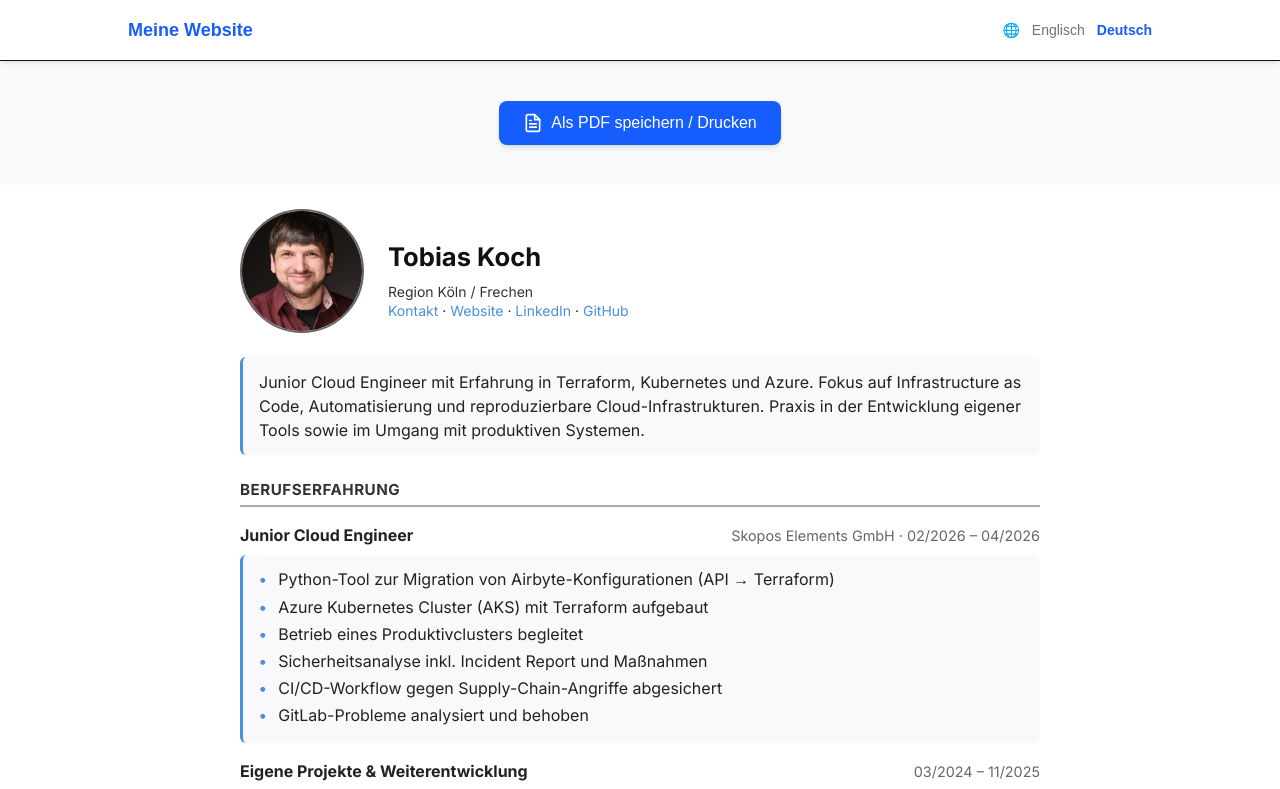
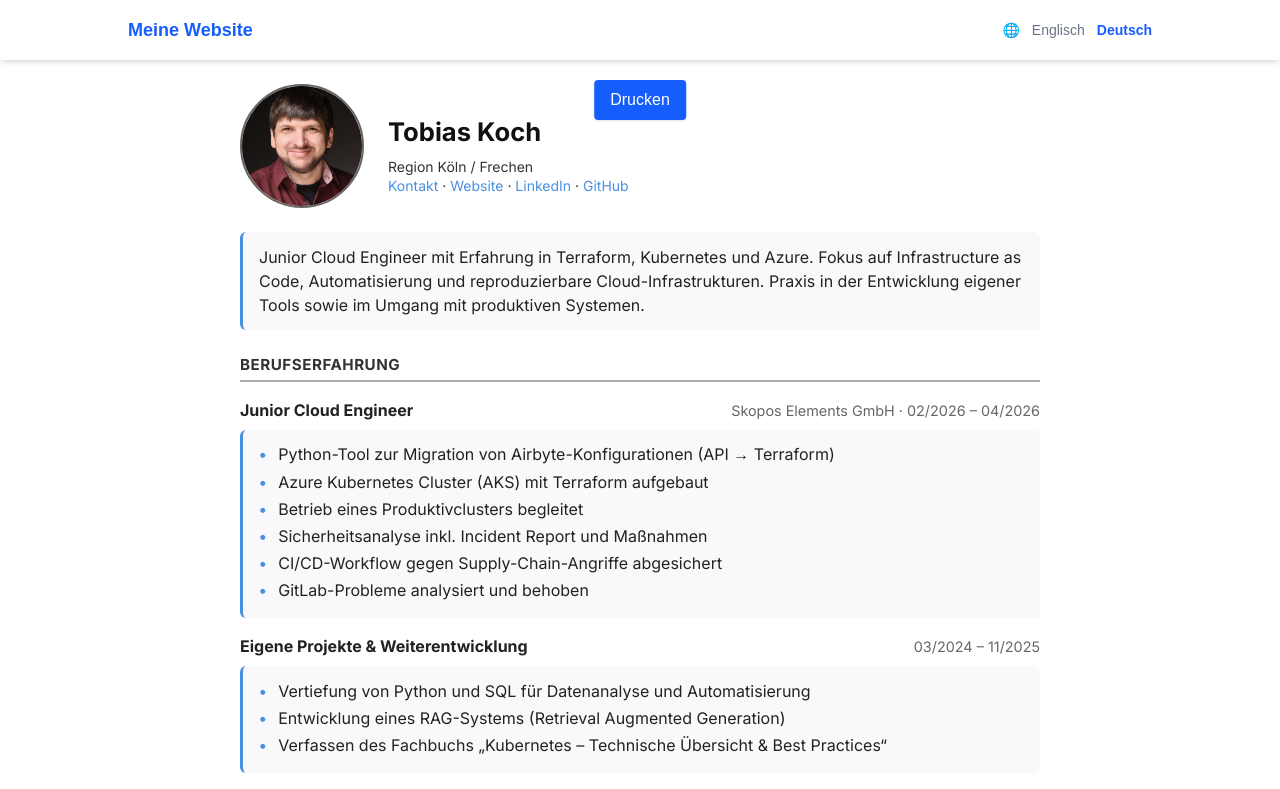
Before and after one commit to tobiask42/website, a Next.js app: page /de/cv in a window 1280 px wide. Shown: the top 789 px of the page. Built offline with nearby package versions, Linux system fonts and the light colour scheme.

Commit message:
improved button

```diff
--- a/public/cv/de.html
+++ b/public/cv/de.html
@@ -152,7 +152,17 @@
             }
         }
     </style>
+    <base target="_blank">
 </head>
+
+<script>
+  window.addEventListener('scroll', () => {
+    parent.postMessage(
+      { type: 'cv-scroll', scrollY: window.scrollY },
+      '*'
+    );
+  });
+</script>
 
 <body>
     <header class="header">
--- a/public/cv/en.html
+++ b/public/cv/en.html
@@ -153,7 +153,17 @@
             }
         }
     </style>
+    <base target="_blank">
 </head>
+
+<script>
+  window.addEventListener('scroll', () => {
+    parent.postMessage(
+      { type: 'cv-scroll', scrollY: window.scrollY },
+      '*'
+    );
+  });
+</script>
 
 <body>
     <header class="header">
--- a/src/app/[locale]/cv/page.tsx
+++ b/src/app/[locale]/cv/page.tsx
@@ -1,37 +1,42 @@
 'use client';
 
-import { useLocale, useTranslations } from 'next-intl';
-import { useRef } from 'react';
+import { useEffect, useState, useRef } from 'react';
+import { useLocale } from 'next-intl';
 
 export default function CVPage() {
   const locale = useLocale();
   const iframeRef = useRef<HTMLIFrameElement>(null);
+  const [showButton, setShowButton] = useState(true);
 
-    const t = useTranslations('printButton');
+  useEffect(() => {
+    const handler = (event: MessageEvent) => {
+      if (event.data?.type === 'cv-scroll') {
+        setShowButton(event.data.scrollY < 50);
+      }
+    };
+
+    window.addEventListener('message', handler);
+    return () => window.removeEventListener('message', handler);
+  }, []);
 
   const handlePrint = () => {
-        iframeRef.current?.contentWindow?.focus();
     iframeRef.current?.contentWindow?.print();
   };
 
   return (
     <main className="bg-white">
-            <div className="flex justify-center py-10 bg-gray-50 border-t print:hidden">
+      {showButton && (
         <button
           onClick={handlePrint}
-                    aria-label={t('ariaLabel')}
-                    className="flex items-center gap-2 bg-blue-600 text-white px-6 py-2.5 rounded-lg shadow-md hover:bg-blue-700 transition-all font-medium"
+          className="fixed top-20 left-1/2 -translate-x-1/2 z-50 bg-blue-600 text-white px-4 py-2 rounded shadow print:hidden"
         >
-                    {/* PDF Icon */}
-                    <svg xmlns="http://www.w3.org/2000/svg" width="20" height="20" viewBox="0 0 24 24" fill="none" stroke="currentColor" strokeWidth="2" strokeLinecap="round" strokeLinejoin="round"><path d="M14 2H6a2 2 0 0 0-2 2v16a2 2 0 0 0 2 2h12a2 2 0 0 0 2-2V8z"></path><polyline points="14 2 14 8 20 8"></polyline><line x1="16" y1="13" x2="8" y2="13"></line><line x1="16" y1="17" x2="8" y2="17"></line><polyline points="10 9 9 9 8 9"></polyline></svg>
-                    {t('label')}
+          Drucken
         </button>
-            </div>
+      )}
 
       <iframe
         ref={iframeRef}
         src={`/cv/${locale}.html`}
-                title="Curriculum Vitae"
         className="w-full border-none block"
         style={{ height: 'calc(100vh - 64px)' }}
       />
```
Lines whose indentation alone changed are shown as unchanged.
